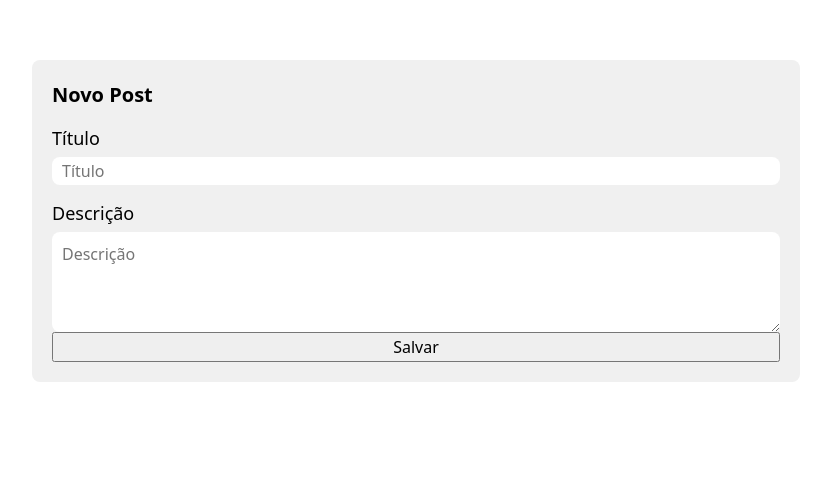
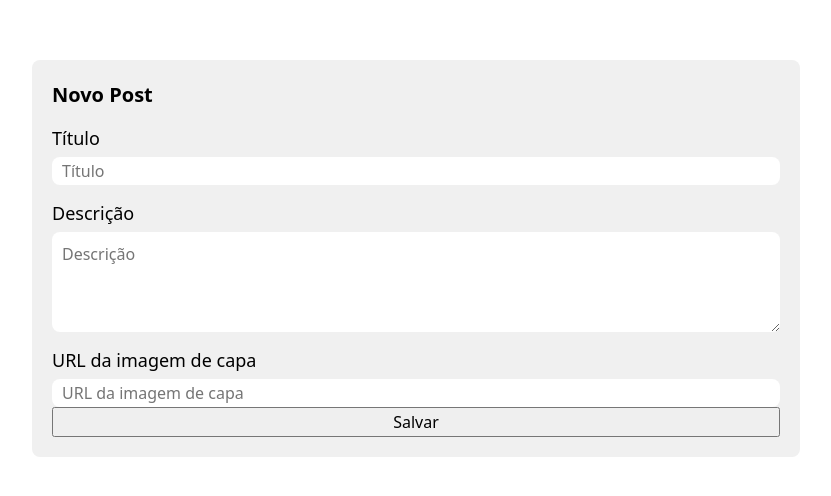
Before and after one commit to daviizui/m02_S09_exercicios, a React (Vite) app: page / in a window 1280 px wide. Shown: the part 140-636 px from the top of the page, without its empty margins (224-1055 px from the left). Built offline with nearby package versions, Linux system fonts and the light colour scheme.

Commit message:
exercicio 2

```diff
--- a/src/App.jsx
+++ b/src/App.jsx
@@ -4,6 +4,7 @@ import "./App.css";
 function App() {
   const [title, setTitle] = useState("");
   const [description, setDescription] = useState("");
+  const [image, setImage] = useState("");
 
   function savePost(event) {
     event.preventDefault();
@@ -34,6 +35,16 @@ function App() {
             value={description}
             onChange={(e) => setDescription(e.target.value)}
           ></textarea>
+          <label htmlFor="image">URL da imagem de capa</label>
+          <input
+            type="url"
+            id="image"
+            name="image"
+            required
+            placeholder="URL da imagem de capa"
+            value={image}
+            onChange={(e) => setImage(e.target.value)}
+          />
           <button type="submit">Salvar</button>
         </form>
       </section>
```
